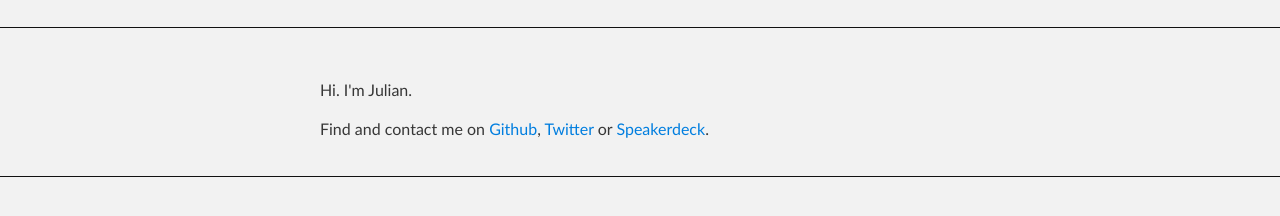
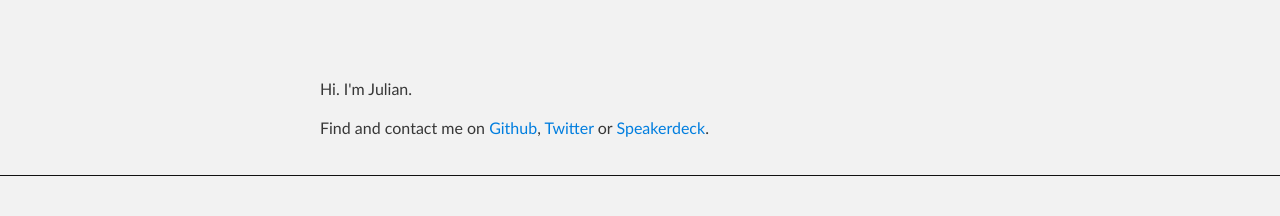
Before and after one commit to jlxq0/jlxq0.github.io, a plain HTML site: page index.html in a window 1280 px wide. Shown: the part 116-332 px from the top of the page. Drawn offline with Linux system fonts and the light colour scheme.

Commit message:
Update stylesheet.css

```diff
--- a/stylesheets/stylesheet.css
+++ b/stylesheets/stylesheet.css
@@ -352,7 +352,6 @@ Full-Width Styles
 
 #main_content_wrap {
   background: #f2f2f2;
-  border-top: 1px solid #111;
   border-bottom: 1px solid #111;
 }
 
```
